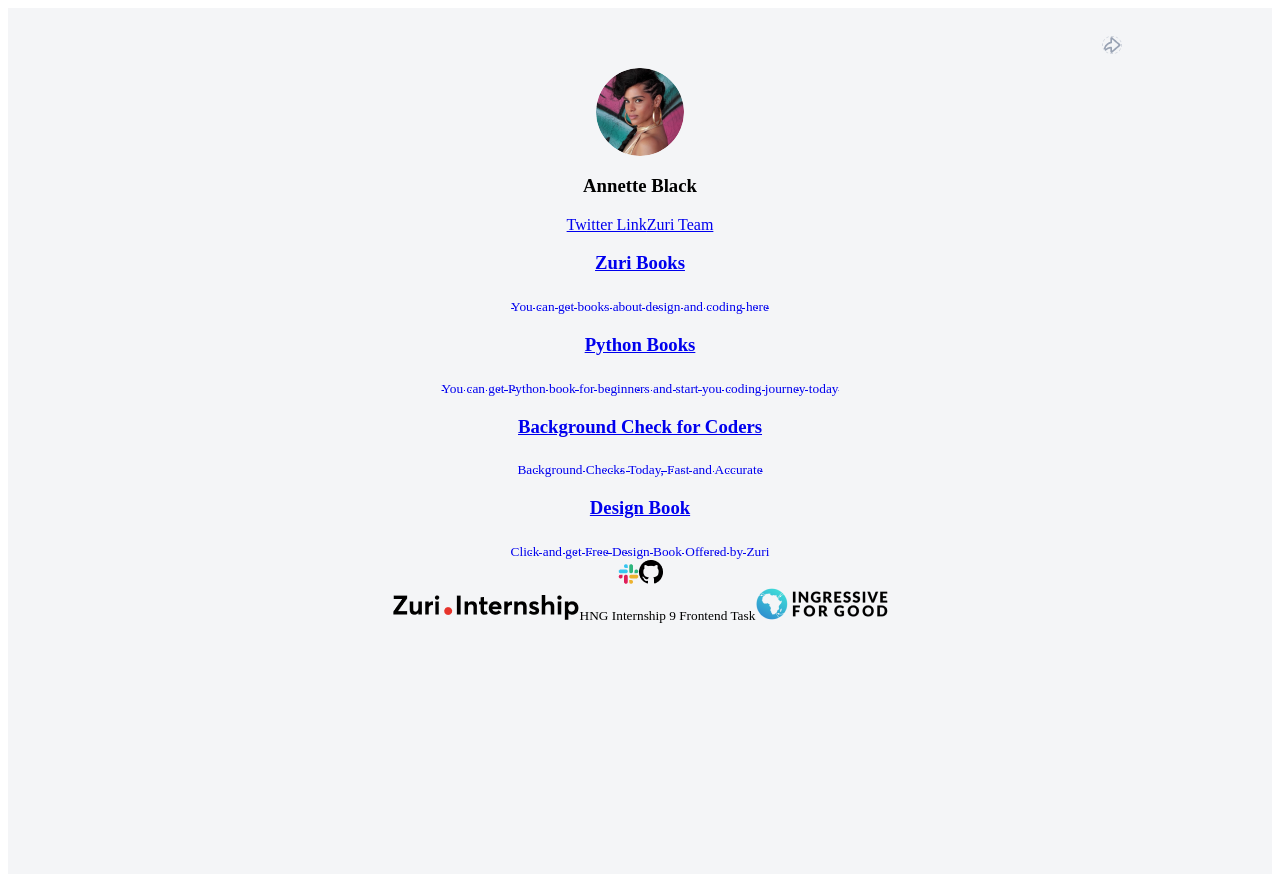
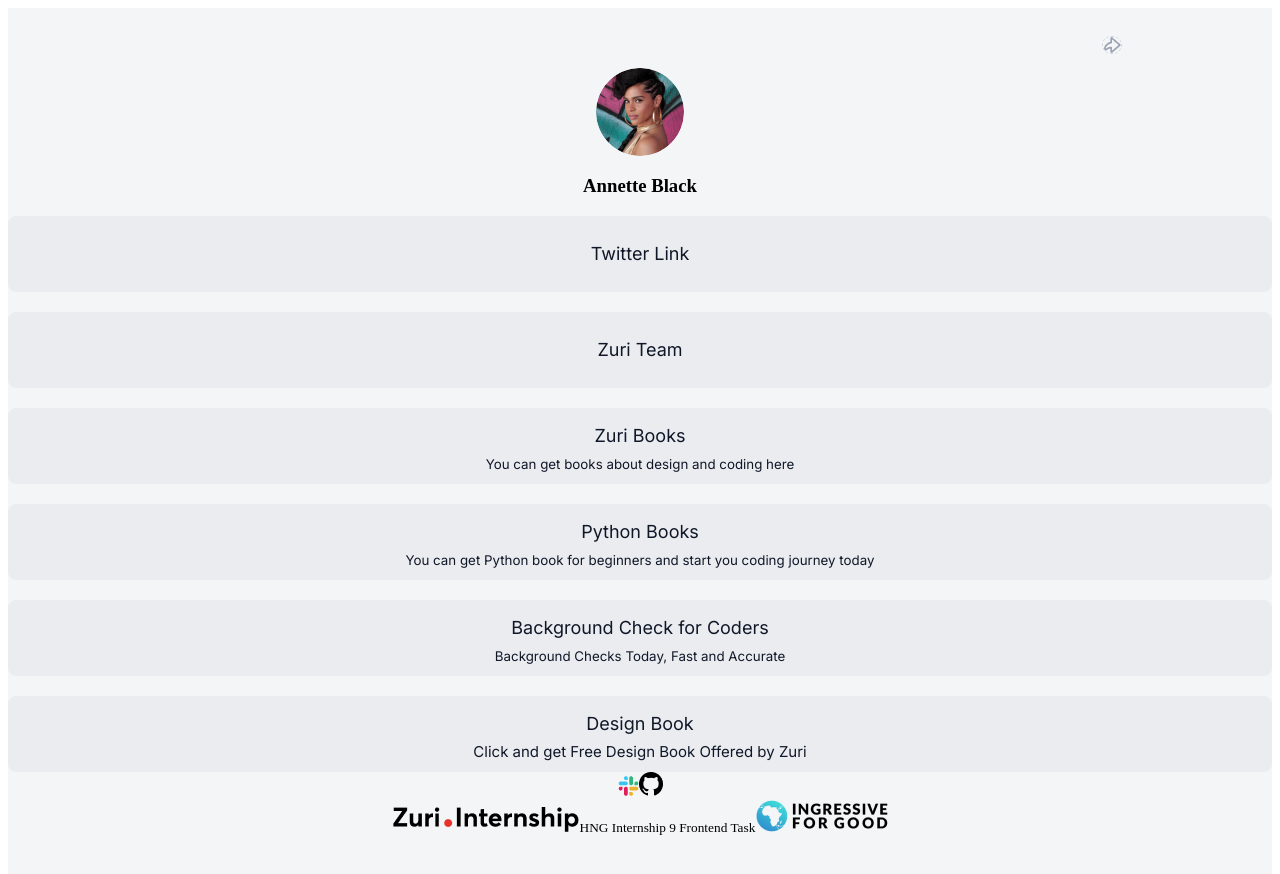
Before and after one commit to Hawwah07/Zuri-Assignment, a React (Create React App) app: page / in a window 1280 px wide. Shown: the top 874 px of the page. Built offline with nearby package versions, Linux system fonts and the light colour scheme.

Commit message:
Create the buttons

```diff
--- a/src/components/Buttons.js
+++ b/src/components/Buttons.js
@@ -3,24 +3,24 @@
 export default function Buttons() {
     return (
        <div className="btn">
-        <a id="twitter" target="_blank" href="twitterlinkwhenimakeit">Twitter Link</a>
-        <a target="_blank" id="btn__zuri" href="https://training.zuri.team/">Zuri Team</a>
+        <a id="twitter" target="_blank" href="twitterlinkwhenimakeit"><p>Twitter Link</p></a>
+        <a target="_blank" id="btn__zuri" href="https://training.zuri.team/"><p>Zuri Team</p></a>
 
         <a target="_blank" id="books" href="http://books.zuri.team ">
-            <h3>Zuri Books</h3>
-            <sub>You can get books about design and coding here</sub>
+            <p>Zuri Books</p>
+            <small>You can get books about design and coding here</small>
             </a>
         <a target="_blank" id="book__python" href="https://books.zuri.team/python-for-beginners?ref_id=Hawwah">
-            <h3>Python Books</h3>
-            <sub>You can get Python book for beginners and start you coding journey today</sub>
+            <p>Python Books</p>
+            <small>You can get Python book for beginners and start you coding journey today</small>
             </a>
         <a target="_blank" id="pitch" href="https://background.zuri.team">
-            <h3>Background Check for Coders</h3>
-            <sub>Background Checks Today, Fast and Accurate</sub>
+            <p>Background Check for Coders</p>
+            <small>Background Checks Today, Fast and Accurate</small>
             </a>
         <a target="_blank" id="book__design" href="https://books.zuri.team/design-rules">
-            <h3>Design Book</h3>
-            <sub>Click and get Free Design Book Offered by Zuri</sub>
+            <p>Design Book</p>
+            <small>Click and get Free Design Book Offered by Zuri</small>
             </a>
 
        </div>
--- a/src/style.css
+++ b/src/style.css
@@ -7,7 +7,7 @@
 /* For Profile */
 .container {
   height: 892px;
-    background-color: #F4F5F7;
+  background-color: #f4f5f7;
   text-align: center;
 }
 #profile__img {
@@ -22,6 +22,52 @@
   margin-top: -180px;
   margin-right: 150px;
   z-index: 2;
-    border: 1px dashed #D0D5DD;
+  border: 1px dashed #d0d5dd;
   border-radius: 20px;
 }
+
+/* For Buttons */
+.btn {
+  display: flex;
+  flex-direction: column;
+  justify-content: center;
+}
+#twitter, #btn__zuri, #books, #book__python, #pitch, #book__design {
+    text-decoration: none;
+  display: flex;
+  flex-direction: column;
+  justify-content: center;
+  align-items: center;
+  padding: 24px 32px;
+  width: 100%;
+  height: 76px;
+  background: #eaecf0;
+  border: 1px solid #eaecf0;
+  border-radius: 8px;
+  flex: none;
+  order: 0;
+  flex-grow: 1;
+}
+#twitter > p, #btn__zuri > p, #books > p, #book__python > p, #pitch > p, #book__design {
+  font-family: "Inter";
+  font-style: normal;
+  font-weight: 500;
+  font-size: 18px;
+  text-align: center;
+  color: #101828;
+}
+#books > p {
+    padding-bottom:0px;
+}
+
+#btn__zuri, #books, #book__python, #pitch, #book__design {
+    margin-top: 20px;
+}
+#books > small, #book__python > small, #pitch > small, #book__design > small {
+    font-family: "Inter";
+    text-align: center;
+    padding-bottom: 20px;
+    line-height: 0%;
+    color: #101828;
+}
+/* For Logo */
```
Lines whose indentation alone changed are shown as unchanged.
